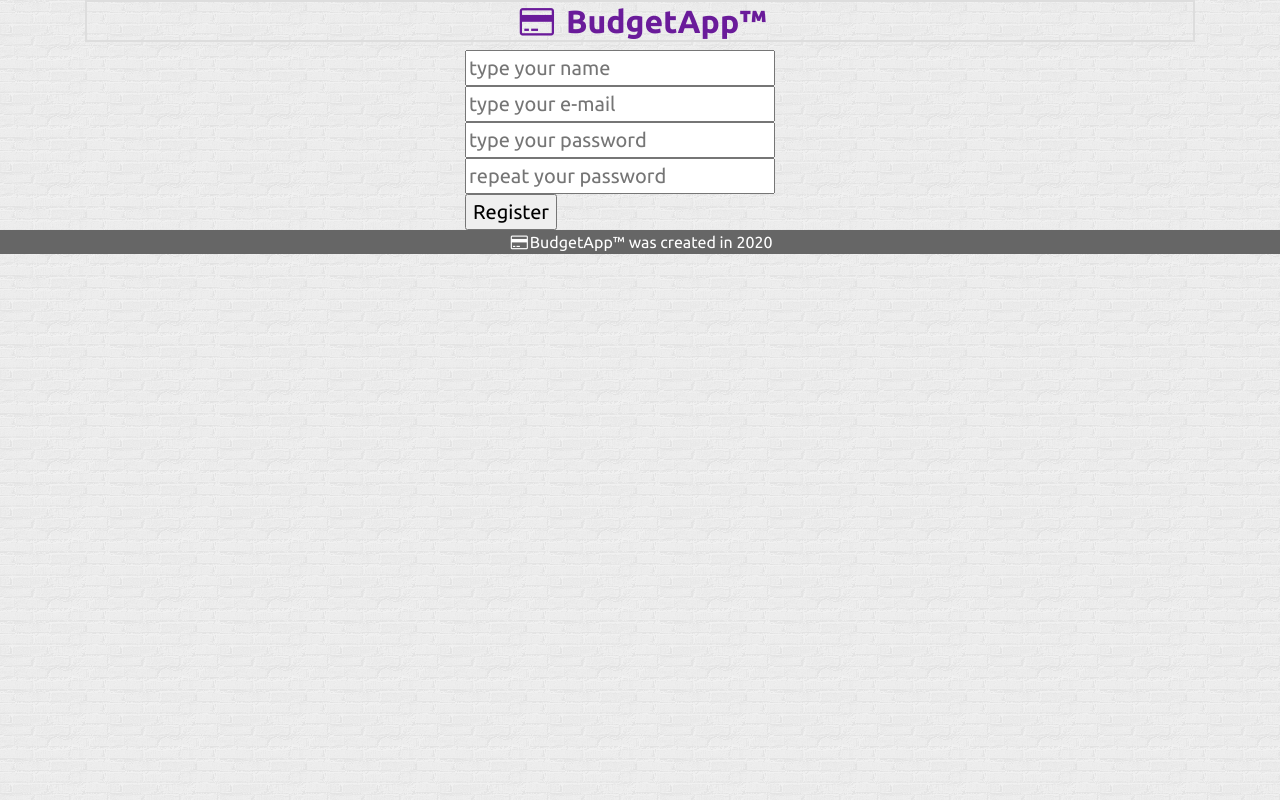
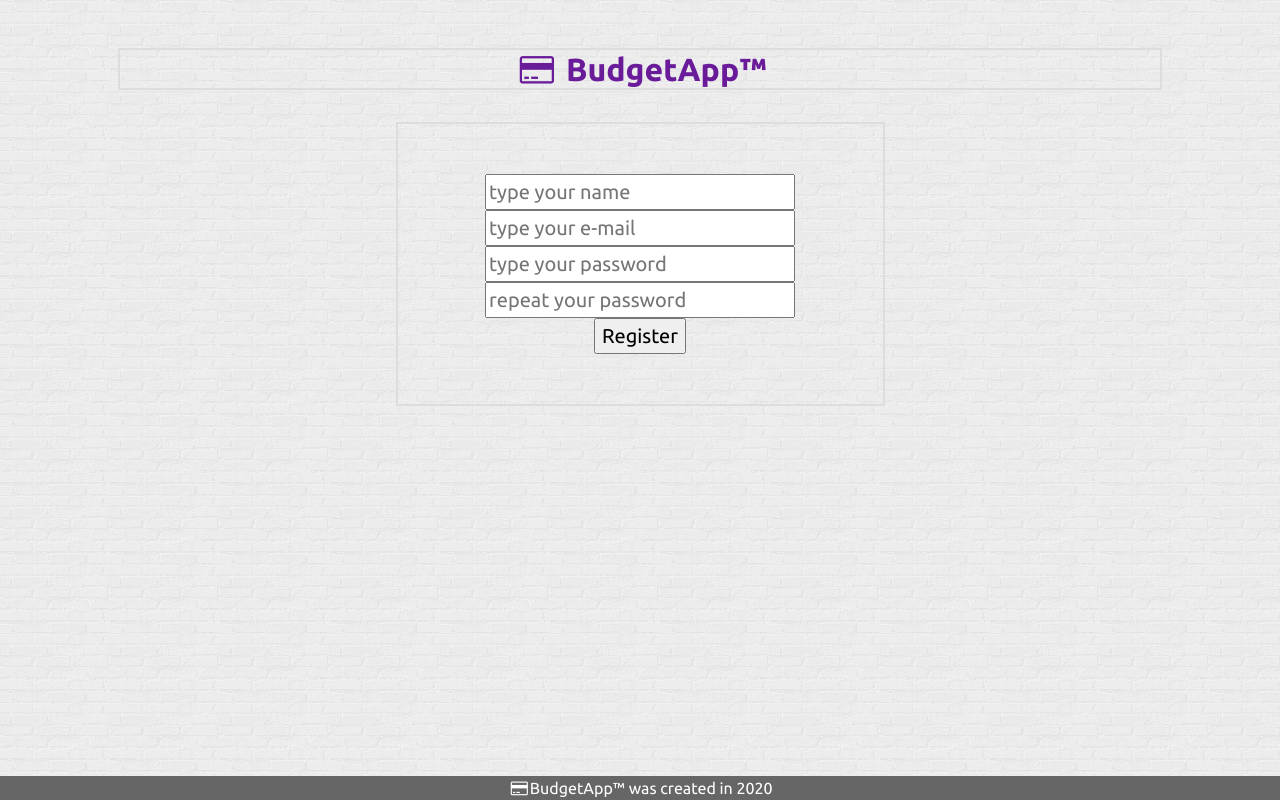
Before and after one commit to sowa008/BudgetAppPHP, a PHP site: page /register.html in a window 1280 px wide. Run offline with PHP 8.4, Linux system fonts and the light colour scheme.

Commit message:
Added footer

```diff
--- a/register.html
+++ b/register.html
@@ -17,7 +17,7 @@
  <body>
 	<main>
 		<section id="budgetapp">
-			<div class="container">
+			<div class="container p-5">
 
 				<header>
 				<h1>
@@ -27,7 +27,7 @@
 
 				<div class="row">
 
-					<div class="col-sm-12 col-md-4 offset-md-4">
+					<div class="col-sm-12 col-md-8 col-lg-6 offset-md-2 offset-lg-3 p-4">
 
 						<form>
 							<input type="text" required placeholder="type your name" onfocus="this.placeholder=' ' " onblur="this.placeholder='type your name' ">
@@ -37,6 +37,8 @@
 							<input type="password" required placeholder="type your password" onfocus="this.placeholder=' ' " onblur="this.placeholder='type your password' ">
 
 							<input type="password" required placeholder="repeat your password" onfocus="this.placeholder=' ' " onblur="this.placeholder='repeat your password' ">
+
+							<div class="w-100"></div>
 
 							<input type="submit" value="Register">
 						</form>
--- a/style.css
+++ b/style.css
@@ -20,9 +20,11 @@ h1>i
 	font-style: normal;
 }
 
-.col-sm-12 col-md-4
+form
 {
-		border:  2px solid #dddddd;
+	border:  2px solid #dddddd;
+	padding: 50px;
+	text-align: center;
 }
 
 footer
@@ -31,4 +33,7 @@ footer
 	color: #fff;
 	text-align: center;
 	font-size: 16px;
+	position: absolute;
+	bottom: 0px;
+	width: 100%
 }
```
